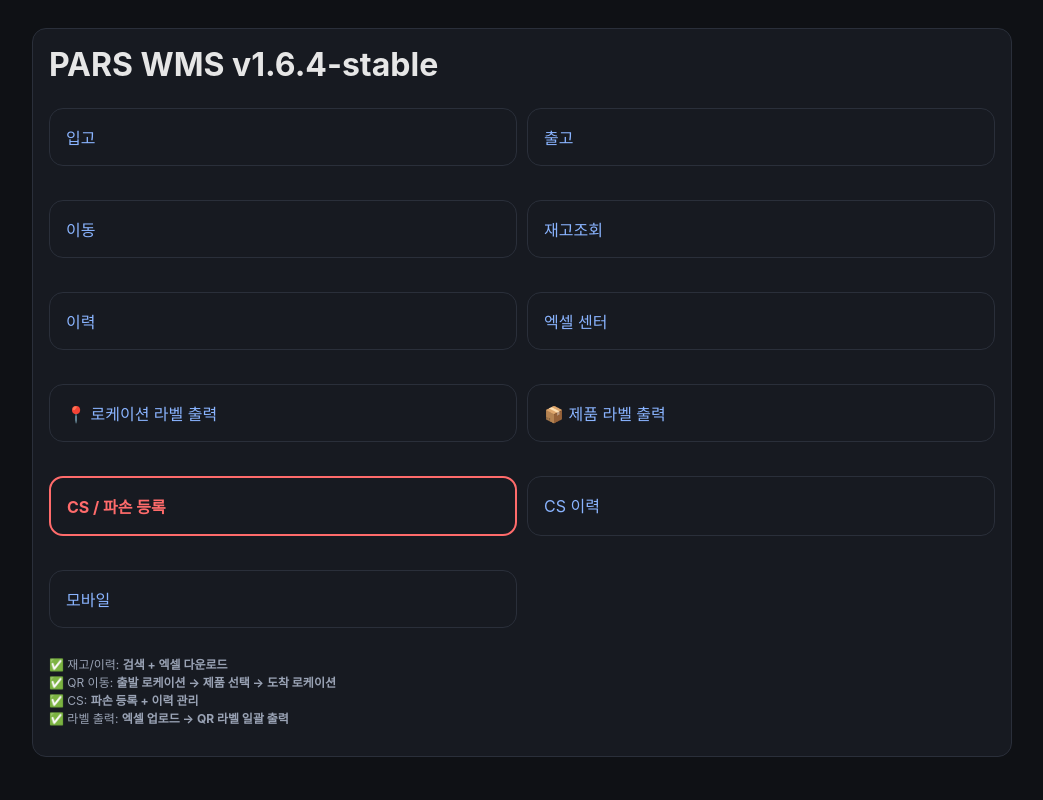
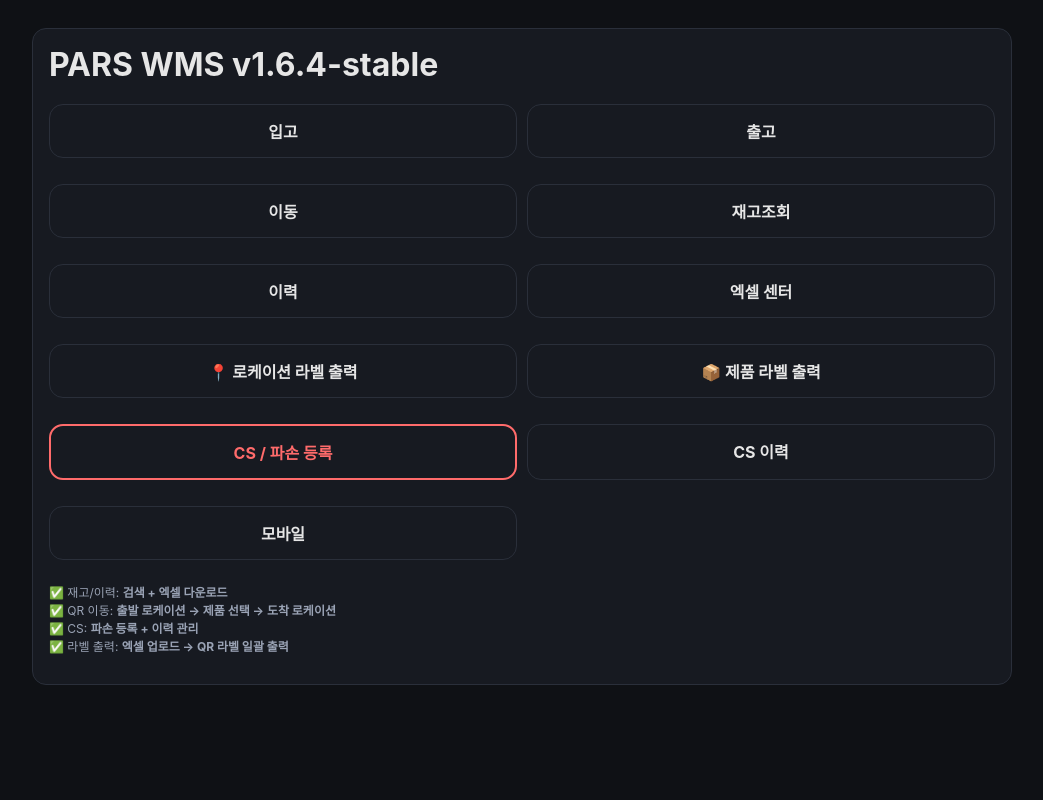
Before and after one commit to dlahtp44-prog/pars-wms-test, a FastAPI app: page / in a window 1280 px wide. Shown: the whole page, without its empty margins (118-1161 px from the left). Run offline with FastAPI, Linux system fonts and the light colour scheme.

Commit message:
Update index.html

```diff
--- a/app/templates/index.html
+++ b/app/templates/index.html
@@ -14,35 +14,35 @@
 
     <div class="menu-grid">
 
-      <a class="card" href="/page/inbound">입고</a>
-      <a class="card" href="/page/outbound">출고</a>
-      <a class="card" href="/page/move">이동</a>
-      <a class="card" href="/page/inventory">재고조회</a>
-      <a class="card" href="/page/history">이력</a>
+      <a class="menu-btn" href="/page/inbound">입고</a>
+      <a class="menu-btn" href="/page/outbound">출고</a>
+      <a class="menu-btn" href="/page/move">이동</a>
+      <a class="menu-btn" href="/page/inventory">재고조회</a>
+      <a class="menu-btn" href="/page/history">이력</a>
 
       <!-- 엑셀 -->
-      <a class="card" href="/page/excel">엑셀 센터</a>
+      <a class="menu-btn" href="/page/excel">엑셀 센터</a>
 
       <!-- 🏷 라벨 출력 -->
-      <a class="card" href="/label/로케이션/excel">
+      <a class="menu-btn" href="/label/로케이션/excel">
         📍 로케이션 라벨 출력
       </a>
 
-      <a class="card" href="/label/제품/excel">
+      <a class="menu-btn" href="/label/제품/excel">
         📦 제품 라벨 출력
       </a>
 
       <!-- CS / 파손 -->
-      <a class="card highlight" href="/damage">
+      <a class="menu-btn highlight" href="/damage">
         CS / 파손 등록
       </a>
 
-      <a class="card" href="/page/damage-history">
+      <a class="menu-btn" href="/page/damage-history">
         CS 이력
       </a>
 
       <!-- 모바일 -->
-      <a class="card" href="/m">모바일</a>
+      <a class="menu-btn" href="/m">모바일</a>
 
     </div>
 
```
